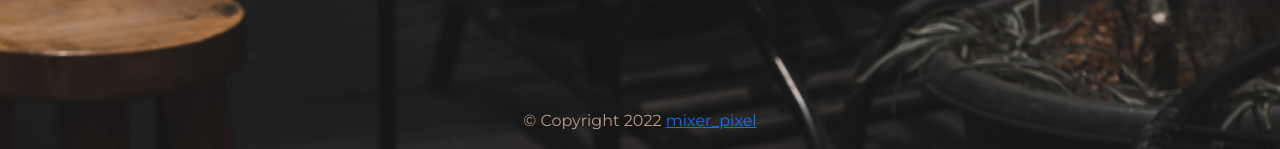
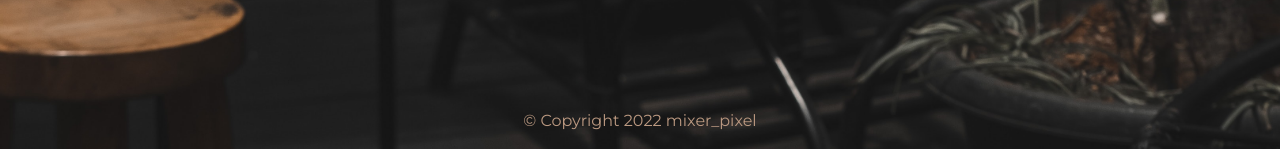
Before and after one commit to matzieba/cofehause, a Flask app: page /register in a window 1280 px wide. Shown: the part 651-800 px from the top of the page. Run offline with Flask 2, Linux system fonts and the light colour scheme; parts of the project's set-up code (start-up, migrations or seed data) failed here and were passed over; some libraries are stand-ins or nearby versions.

```diff
--- a/static/css/styles.css
+++ b/static/css/styles.css
@@ -67,6 +67,6 @@ h1 {
 
 }
 #footer > p > a {
-    ext-decoration:none;
-
+    text-decoration:none;
+    color: #BB9981;
 }
```
